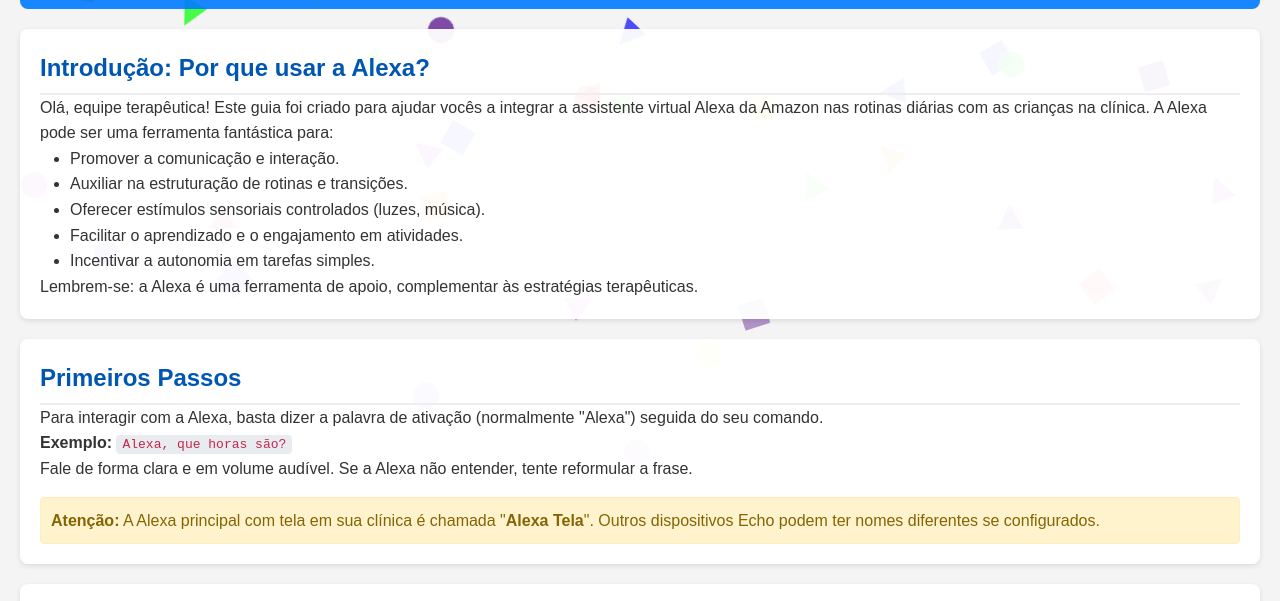
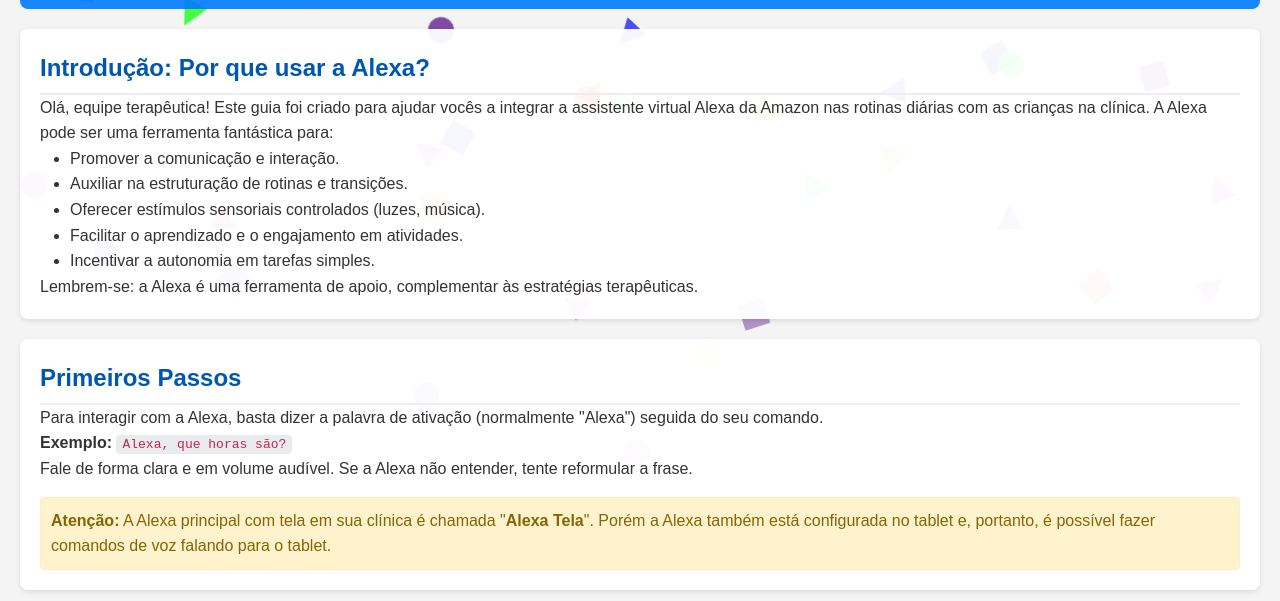
Before and after one commit to pborgesagir/tutorialalexateia, a plain HTML site: page index.html in a window 1280 px wide. Shown: the part 197-798 px from the top of the page. Drawn offline with Linux system fonts and the light colour scheme.

Commit message:
Update index.html

```diff
--- a/index.html
+++ b/index.html
@@ -220,7 +220,7 @@
             <p><strong>Exemplo:</strong> <code>Alexa, que horas são?</code></p>
             <p>Fale de forma clara e em volume audível. Se a Alexa não entender, tente reformular a frase.</p>
              <div class="warning">
-                <strong>Atenção:</strong> A Alexa principal com tela em sua clínica é chamada "<strong>Alexa Tela</strong>". Outros dispositivos Echo podem ter nomes diferentes se configurados.
+                <strong>Atenção:</strong> A Alexa principal com tela em sua clínica é chamada "<strong>Alexa Tela</strong>". Porém a Alexa também está configurada no tablet e, portanto, é possível fazer comandos de voz falando para o tablet.
             </div>
         </section>
 
```
